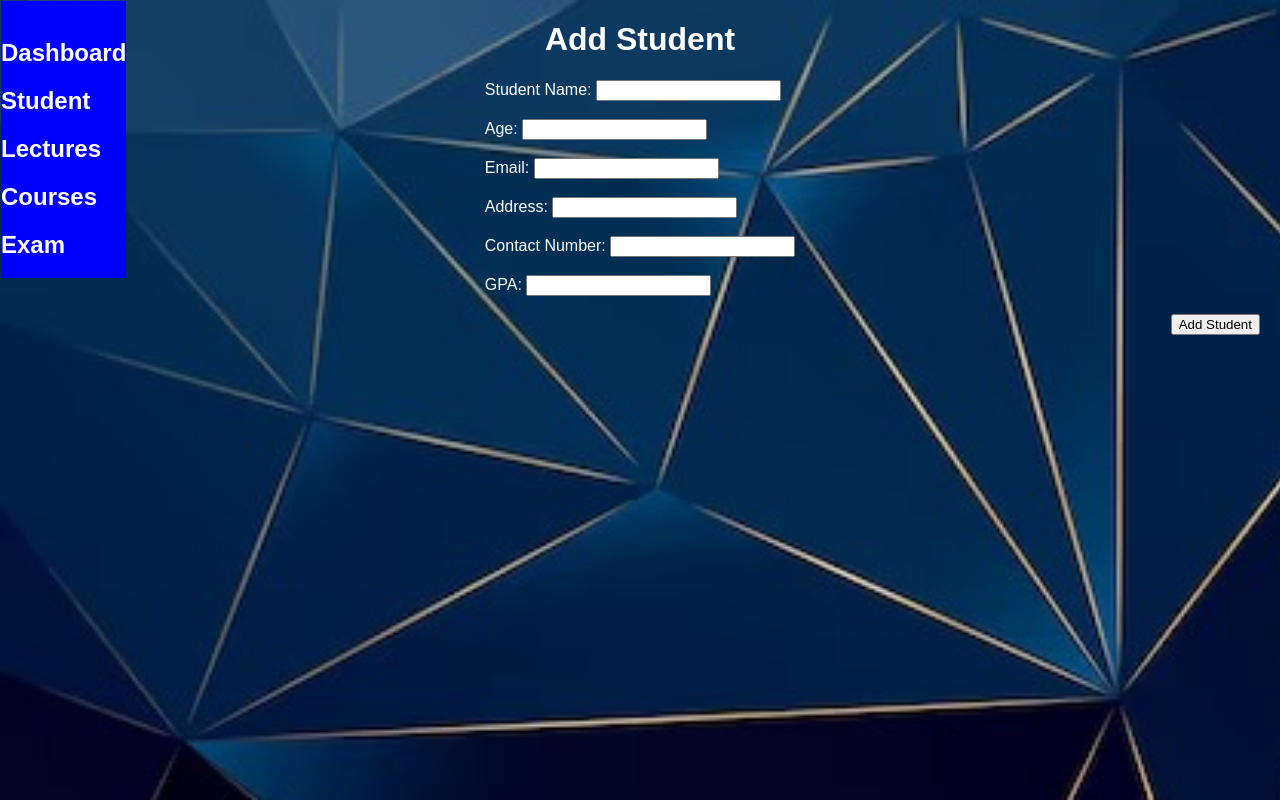
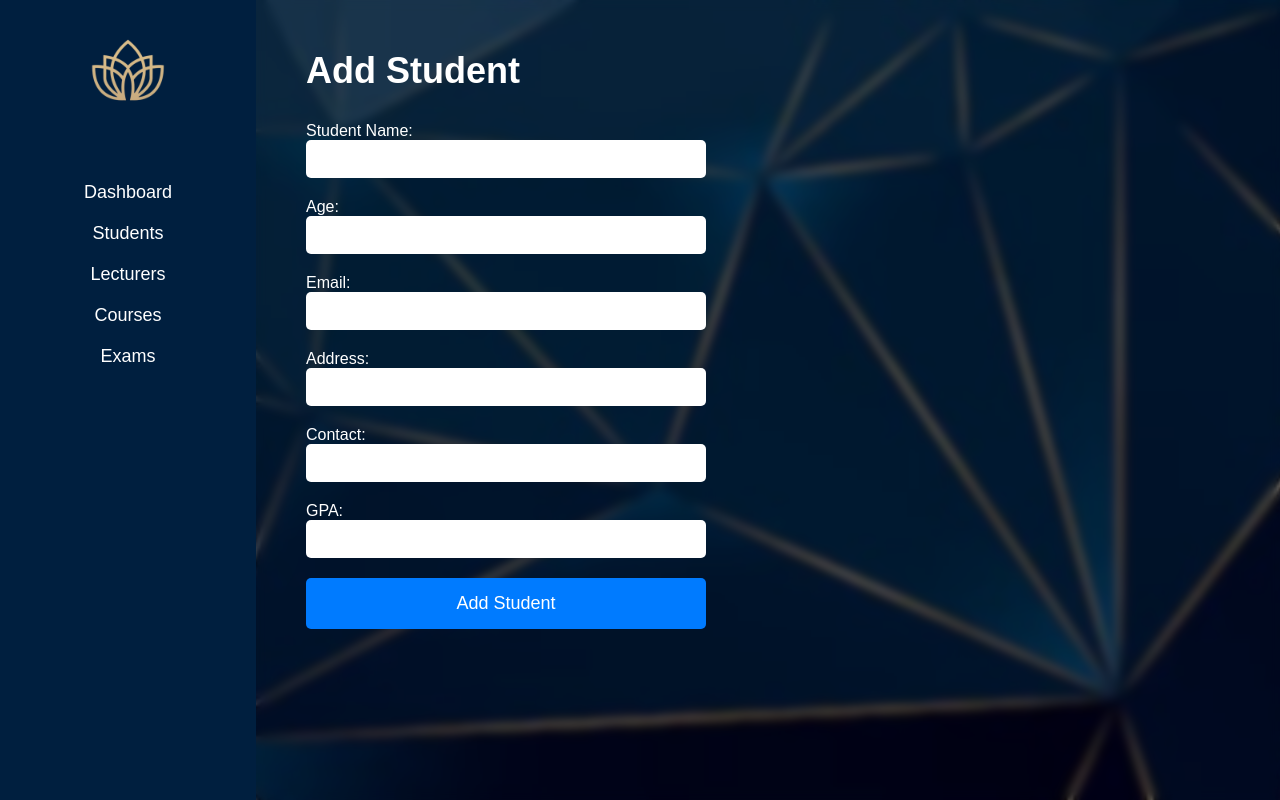
Before and after one commit to uvindusl/dmwcw, a PHP site: page /addstudent.html in a window 1280 px wide. Run offline with PHP 8.4, Linux system fonts and the light colour scheme.

Commit message:
modified all the things

```diff
--- a/addstudent.css
+++ b/addstudent.css
@@ -1,25 +1,99 @@
-body{
+* {
+    margin: 0;
+    padding: 0;
+    box-sizing: border-box;
+}
+
+body {
+    font-family: Arial, sans-serif;
+    background-color: #001f3f;
+    color: white;
+    display: flex;
+    height: 100vh;
+    margin: 0;
     background-image: url(images/addstudent.jpg);
     background-repeat: no-repeat;
     background-size: 1920px,1080px;
-    font-family: Arial, sans-serif ;
+}
+
+.container {
+    display: flex;
+    width: 100%;
+}
+
+.sidebar {
+    background-color: #001f3f;
+    width: 20%;
+    padding: 20px;
+    display: flex;
+    flex-direction: column;
+    align-items: center;
+}
+
+.logo img {
+    width: 100px;
+    margin-bottom: 20px;
+}
+
+.sidebar ul {
+    list-style: none;
+    width: 100%;
+}
+
+.sidebar ul li {
+    margin: 20px 0;
+}
+
+.sidebar ul li a {
+    text-decoration: none;
     color: white;
-}
-div.dashboard{
-    position: absolute;
-    top: 1px;
-    left: 1px;
-    background-color: blue;
-
-}
-div.addstudent{
-    display: flex;
-    justify-content: center;
-}
-h1.lable{
+    font-size: 18px;
+    display: block;
     text-align: center;
 }
-div.button{
-    position: absolute;
-    right: 20px;
+
+.main-content {
+    background: rgba(0, 0, 0, 0.4);
+    backdrop-filter: blur(5px);
+    flex-grow: 1;
+    padding: 50px;
 }
+
+.main-content h1 {
+    margin-bottom: 30px;
+    font-size: 36px;
+}
+
+.form {
+    display: flex;
+    flex-direction: column;
+    max-width: 400px;
+}
+
+.form label {
+    margin: 10px 0 5px;
+    font-size: 18px;
+}
+
+.form input {
+    padding: 10px;
+    font-size: 16px;
+    margin-bottom: 20px;
+    border: none;
+    border-radius: 5px;
+}
+
+button {
+    padding: 15px;
+    font-size: 18px;
+    background-color: #007bff;
+    color: white;
+    border: none;
+    border-radius: 5px;
+    cursor: pointer;
+    transition: background-color 0.3s;
+}
+
+button:hover {
+    background-color: #0056b3;
+}
--- a/addstudent.html
+++ b/addstudent.html
@@ -7,32 +7,32 @@
     <link rel="stylesheet" href="addstudent.css">
 </head>
 <body>
-    <div class="dashboard">
-        <img src="" alt="">
-        <h2>Dashboard</h2>
-        <h2>Student</h2>
-        <h2>Lectures</h2>
-        <h2>Courses</h2>
-        <h2>Exam</h2>
+    <div class="container">
+        <div class="sidebar">
+            <div class="logo">
+                <img src="images/logo.png" alt="Logo">
+            </div>
+            <ul>
+                <img src="" alt=""> <li><a href="#">Dashboard</a></li>
+                <li><a href="#">Students</a></li>
+                <li><a href="#">Lecturers</a></li>
+                <li><a href="#">Courses</a></li>
+                <li><a href="#">Exams</a></li>
+            </ul>
+        </div>
+        <div class="main-content">
+            <h1>Add Student</h1>
+            <form class="form">
+                Student Name: <input type="text" id="studentName" name="studentName">
+                Age: <input type="number" id="age" name="age">
+                Email: <input type="email" id="email" name="email">
+                Address: <input type="text" id="address" name="address">
+                Contact: <input type="tel" id="contact" name="contact">
+                GPA: <input type="number" id="gpa" name="gpa" step="0.01">
+
+                <button type="submit">Add Student</button>
+            </form>
+        </div>
     </div>
-
-    <h1 class="lable">Add Student</h1>
-    <div class="addstudent">
-
-        <form action="">
-            Student Name: <input type="text" name="txtstname"><br><br>
-            Age: <input type="text" name="txtage"><br><br>
-            Email: <input type="text" name="txtemail"><br><br>
-            Address: <input type="text" name="txtaddress"><br><br>
-            Contact Number: <input type="text" name="txtcontactnum"><br><br>
-            GPA: <input type="text" name="txtgpa"><br><br>
-        </form>
-
-    </div>
-    <div class="button">
-        <button class="add">Add Student</button>
-    </div>
-
-
 </body>
 </html>
```
Also changed, not shown: images/logo.png (added).
